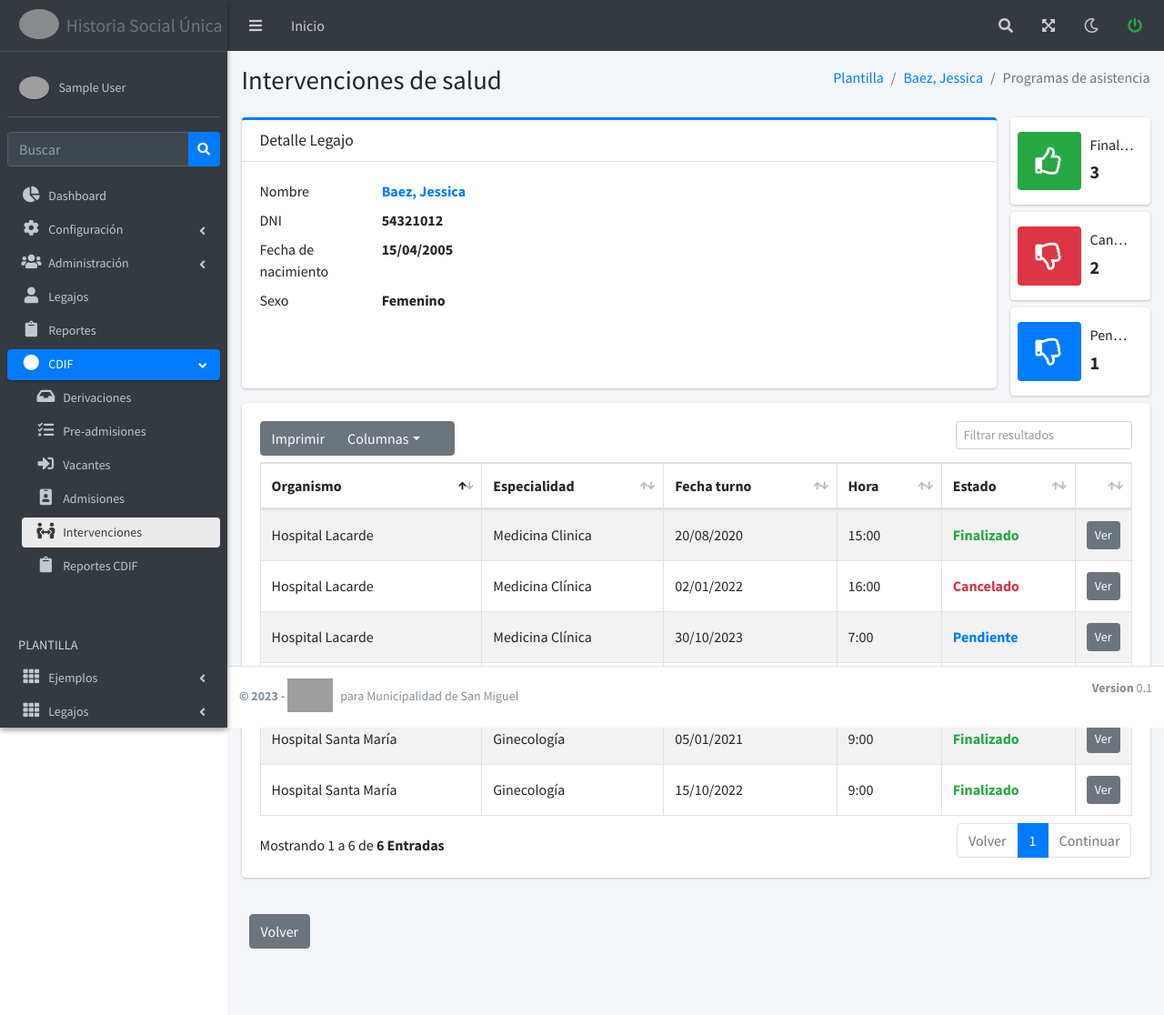
After one commit to matias394/HSU-AGO, a Django app: page /plantilla/programas/intervenciones_salud in a window 1280 px wide. The commit adds this page. Shown: the whole page at 91% size. Run offline with Django 4.2, Linux system fonts and the light colour scheme; the visitor is signed in with stand-in values (Sample User, id 1); data that the repository does not hold is empty; parts of the project's set-up code (start-up, migrations or seed data) failed here and were passed over; some libraries are stand-ins or nearby versions; grey boxes are pictures that could not be loaded.

Commit message:
Con cambios de Lucho

```diff
--- /dev/null
+++ b/Inicio/templates/Ejemplos/intervenciones_salud.html
@@ -0,0 +1,181 @@
+{% extends "includes/base.html" %};
+{% load static %};
+
+{% block title %}
+Intervenciones de salud
+{%endblock %};
+
+{% block titulo-pagina %}
+Intervenciones de salud
+{% endblock %};
+
+{% block breadcrumb %}
+<ol class="breadcrumb float-sm-right">
+  <li class="breadcrumb-item"><a href="">Plantilla</a></li>
+  <li class="breadcrumb-item"><a href="">Baez, Jessica</a></li>
+  <li class="breadcrumb-item active">Programas de asistencia</li>
+</ol>
+{% endblock %};
+
+{% block menu-adicional %}
+{% endblock %};
+
+{% block content %}
+
+<!-- Datos de legajo -->
+<div class="row">
+  <div class="col-sm-10 pb-3">
+    <div class="card card-outline card-primary h-100 mb-0">
+      <div class="card-header">
+        <h3 class="card-title">Detalle Legajo</h3>
+      </div>
+      <div class="card-body">
+        <dl class="row mb-0">
+          <dd class="col-sm-2 mb-2">Nombre</dd>
+          <dt class="col-sm-10 mb-2"><a href="#" title="Ver legajo">Baez, Jessica
+            </a>
+          </dt>
+          <dd class="col-sm-2 mb-2">DNI</dd>
+          <dt class="col-sm-10 mb-2">54321012</dt>
+          <dd class="col-sm-2 mb-2">Fecha de nacimiento</dd>
+          <dt class="col-sm-10 mb-2">15/04/2005</dt>
+          <dd class="col-sm-2 mb-2">Sexo</dd>
+          <dt class="col-sm-10">Femenino</dt>
+        </dl>
+      </div>
+    </div>
+  </div>
+  <div class="col-sm-2">
+    <div class="row h-100">
+      <div class="col-12">
+        <div class="info-box mb-2 py-3">
+          <span class="info-box-icon bg-success"><i class="far fa-thumbs-up"></i></span>
+          <div class="info-box-content">
+            <span class="info-box-text">Finalizadas</span>
+            <span class="info-box-number h5">3</span>
+          </div>
+        </div>
+      </div>
+      <div class="col-12">
+        <div class="info-box mb-2 py-3">
+          <span class="info-box-icon bg-danger"><i class="far fa-thumbs-down"></i></span>
+          <div class="info-box-content">
+            <span class="info-box-text">Canceladas</span>
+            <span class="info-box-number h5">2</span>
+          </div>
+        </div>
+      </div>
+      <div class="col-12">
+        <div class="info-box mb-2 py-3">
+          <span class="info-box-icon bg-primary"><i class="far fa-thumbs-down"></i></span>
+          <div class="info-box-content">
+            <span class="info-box-text">Pendientes</span>
+            <span class="info-box-number h5">1</span>
+          </div>
+        </div>
+      </div>
+    </div>
+  </div>
+</div>
+
+<!-- tabla derivaciones -->
+<div class="row ">
+  <div class="col-12">
+    <div class="card">
+      <!-- /.card-header -->
+      <div class="card-body">
+        <table class="table table-bordered table-striped projects tabladt">
+          <!-- <table class="table table-striped projects"> -->
+          <thead>
+            <tr>
+              <th>Organismo </th>
+              <th>Especialidad</th>
+              <th>Fecha turno</th>
+              <th>Hora</th>
+              <th>Estado</th>
+              <th width="5%" class="notexport"></th>
+            </tr>
+          </thead>
+          <tbody>
+            <tr>
+              <td> Hospital Lacarde </td>
+              <td> Medicina Clinica</td>
+              <td>20/08/2020</td>
+              <td>15:00</td>
+              <td><span class="text-success font-weight-bold">Finalizado</span></td>
+              <td class="text-right">
+                <a href="" class="btn btn-secondary btn-sm ver" title="Ver admisión">Ver</a>
+              </td>
+            </tr>
+            <tr>
+              <td> Hospital Posadas </td>
+              <td> Traumatología</td>
+              <td> 20/09/2020</td>
+              <td> 17:00 </td>
+              <td><span class="text-danger font-weight-bold"> Cancelado </span></td>
+              <td class="text-right">
+                <a href="" class="btn btn-secondary btn-sm ver" title="Ver admisión">Ver</a>
+              </td>
+            </tr>
+            <tr>
+              <td> Hospital Santa María </td>
+              <td>Ginecología</td>
+              <td> 05/01/2021</td>
+              <td> 9:00 </td>
+              <td><span class="text-success font-weight-bold">Finalizado</span></td>
+              <td class="text-right">
+                <a href="" class="btn btn-secondary btn-sm ver" title="Ver admisión">Ver</a>
+              </td>
+            </tr>
+            <tr>
+              <td> Hospital Lacarde </td>
+              <td>Medicina Clínica</td>
+              <td> 02/01/2022</td>
+              <td> 16:00 </td>
+              <td><span class="text-danger font-weight-bold">Cancelado</span></td>
+              <td class="text-right">
+                <a href="" class="btn btn-secondary btn-sm ver" title="Ver admisión">Ver</a>
+              </td>
+            </tr>
+            <tr>
+                <td> Hospital Santa María </td>
+                <td>Ginecología</td>
+                <td> 15/10/2022</td>
+                <td> 9:00 </td>
+                <td><span class="text-success font-weight-bold">Finalizado</span></td>
+                <td class="text-right">
+                  <a href="" class="btn btn-secondary btn-sm ver" title="Ver admisión">Ver</a>
+                </td>
+              </tr>
+              <tr>
+                <td> Hospital Lacarde </td>
+                <td>Medicina Clínica</td>
+                <td> 30/10/2023</td>
+                <td> 7:00 </td>
+                <td><span class="text-primary font-weight-bold"> Pendiente</span></td>
+                <td class="text-right">
+                  <a href="" class="btn btn-secondary btn-sm ver" title="Ver admisión">Ver</a>
+                </td>
+              </tr>
+
+          </tbody>
+        </table>
+      </div>
+      <!-- /.card-body -->
+    </div>
+    <!-- /.card -->
+  </div>
+  <!-- /.col -->
+</div>
+<!-- /.row -->
+
+
+<div class="row mt-4 d-print-none">
+  <div class="col-12 mx-2">
+    <a href="{% url 'preadmisiones_list' %}" class="btn btn-secondary">Volver</a>
+  </div>
+</div>
+{% endblock %};
+
+{% block customJS %}
+{% endblock %}
--- a/Inicio/urls.py
+++ b/Inicio/urls.py
@@ -59,6 +59,10 @@ urlpatterns = [
     path('plantilla/programas/admisiones_detail_inactiva', login_required(TemplateView.as_view(template_name='Ejemplos/admisiones_detail_inactiva.html')), name='admisiones_detail_inactiva'),
     # Plantilla Programas de asistencia
     path('plantilla/programas/programas_asistencia', login_required(TemplateView.as_view(template_name='Ejemplos/programas_asistencia.html')), name='programas_asistencia'),
+    # Plantilla Intervenciones de Salud
+    path('plantilla/programas/intervenciones_salud', login_required(TemplateView.as_view(template_name='Ejemplos/intervenciones_salud.html')), name='intervenciones_salud'),
+    # Plantilla Acciones sociales
+    path('plantilla/programas/acciones_sociales', login_required(TemplateView.as_view(template_name='Ejemplos/acciones_sociales.html')), name='acciones_sociales'),
     # Intervenciones
     path('plantilla/programas/intervenciones_legajolist', login_required(TemplateView.as_view(template_name='Ejemplos/intervenciones_legajolist.html')), name='intervenciones_legajolist'),
     path('plantilla/programas/intervenciones_list', login_required(TemplateView.as_view(template_name='Ejemplos/intervenciones_list.html')), name='intervenciones_list'),
--- a/templates/includes/sidebar.html
+++ b/templates/includes/sidebar.html
@@ -577,7 +577,21 @@
 			<a href="{% url 'programas_asistencia' %}"
 				class="nav-link {% if 'programas_asistencia' in pagina_actual %}active{% endif %}">
 				<i class="fas fa-arrow-alt-circle-right nav-icon"></i>
-				<p>Programas asistencia</p>
+				<p>Intervenciones de salud</p>
+			</a>
+		</li>
+		<li class="nav-item">
+			<a href="{% url 'acciones_sociales' %}"
+				class="nav-link {% if 'acciones_sociales' in pagina_actual %}active{% endif %}">
+				<i class="fas fa-arrow-alt-circle-right nav-icon"></i>
+				<p>Acciones sociales</p>
+			</a>
+		</li>
+		<li class="nav-item">
+			<a href="{% url 'intervenciones_salud' %}"
+				class="nav-link {% if 'intervenciones_salud' in pagina_actual %}active{% endif %}">
+				<i class="fas fa-arrow-alt-circle-right nav-icon"></i>
+				<p>Intervenciones asistencia</p>
 			</a>
 		</li>
 		<li class="nav-item">
```
Also changed, not shown: Inicio/templates/Ejemplos/acciones_sociales.html (added, +155 -0 lines), Legajos/templates/Legajos/legajos_detail.html (+4 -4 lines).
